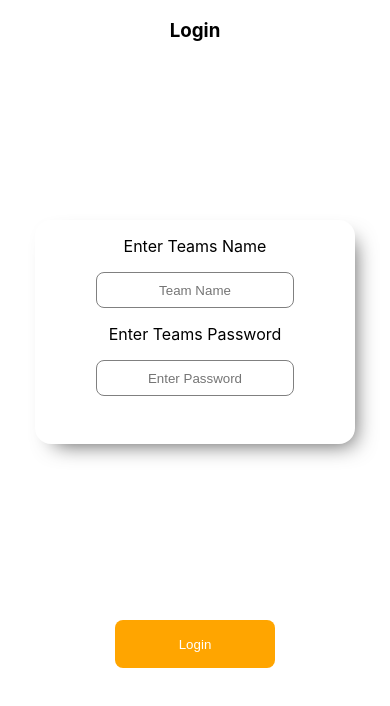
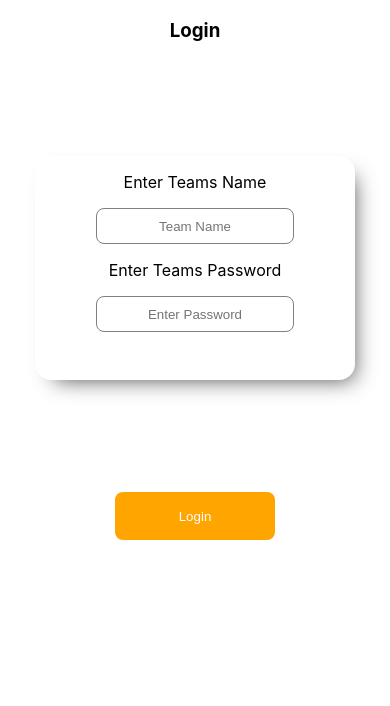
Before and after one commit to dwaynediddy/typescript-bingo, a React (Create React App) app: page / in a window 390 px wide. Shown: the top 706 px of the page. Built offline with nearby package versions, Linux system fonts and the light colour scheme.

Commit message:
small changes for phone view

```diff
--- a/src/login.css
+++ b/src/login.css
@@ -59,7 +59,7 @@
         align-items: center;
         height: 14rem;
         width: 20rem;
-        margin: 10rem 0;
+        margin: 6rem 0;
         box-shadow: 9px 10px 21px -10px rgba(0,0,0,0.69);
         -webkit-box-shadow: 9px 10px 21px -10px rgba(0,0,0,0.69);
         -moz-box-shadow: 9px 10px 21px -10px rgba(0,0,0,0.69);
```
